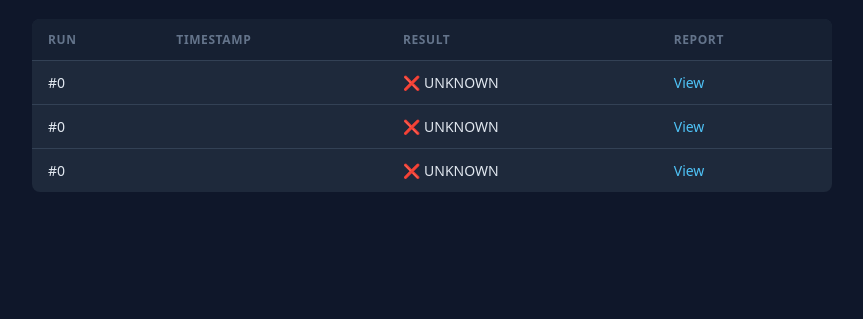
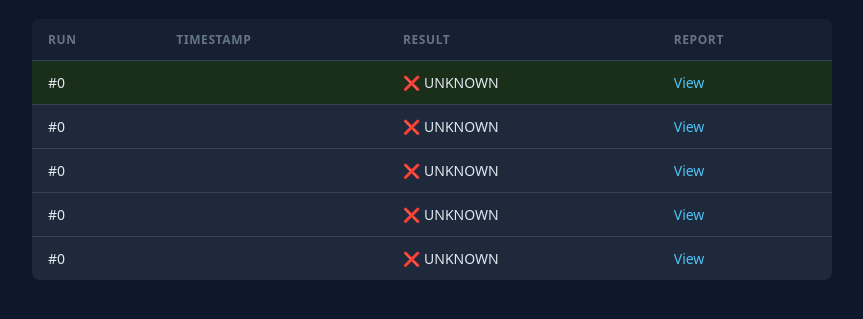
Before and after one commit to vikrampb/agentic-ai-polling-poc, a plain HTML site: page results-history/index.html in a window 1280 px wide. Shown: the part 99-418 px from the top of the page, without its empty margins (208-1071 px from the left). Drawn offline with Linux system fonts and the light colour scheme.

Commit message:
ci: update results-history index [skip ci]

```diff
--- a/results-history/index.html
+++ b/results-history/index.html
@@ -8,4 +8,4 @@ a{color:#4FC3F7;text-decoration:none}.badge{font-size:.7rem;padding:2px 8px;bord
 </style></head><body>
 <h1>Test Run History <span class="badge">Last 10 runs</span></h1>
 <table><thead><tr><th>Run</th><th>Timestamp</th><th>Result</th><th>Report</th></tr></thead>
-<tbody><tr><td>#0</td><td></td><td>❌ UNKNOWN</td><td><a href="run-001-2026-07-05T15-05-49-success.html">View</a></td></tr><tr><td>#0</td><td></td><td>❌ UNKNOWN</td><td><a href="run-001-2026-07-05T14-59-14-failure.html">View</a></td></tr><tr><td>#0</td><td></td><td>❌ UNKNOWN</td><td><a href="run-001-2026-07-05T14-57-03-failure.html">View</a></td></tr></tbody></table></body></html>
+<tbody><tr class="new"><td>#0</td><td></td><td>❌ UNKNOWN</td><td><a href="run-001-2026-07-05T15-20-46-failure.html">View</a></td></tr><tr><td>#0</td><td></td><td>❌ UNKNOWN</td><td><a href="run-001-2026-07-05T15-14-15-success.html">View</a></td></tr><tr><td>#0</td><td></td><td>❌ UNKNOWN</td><td><a href="run-001-2026-07-05T15-05-49-success.html">View</a></td></tr><tr><td>#0</td><td></td><td>❌ UNKNOWN</td><td><a href="run-001-2026-07-05T14-59-14-failure.html">View</a></td></tr><tr><td>#0</td><td></td><td>❌ UNKNOWN</td><td><a href="run-001-2026-07-05T14-57-03-failure.html">View</a></td></tr></tbody></table></body></html>
```
